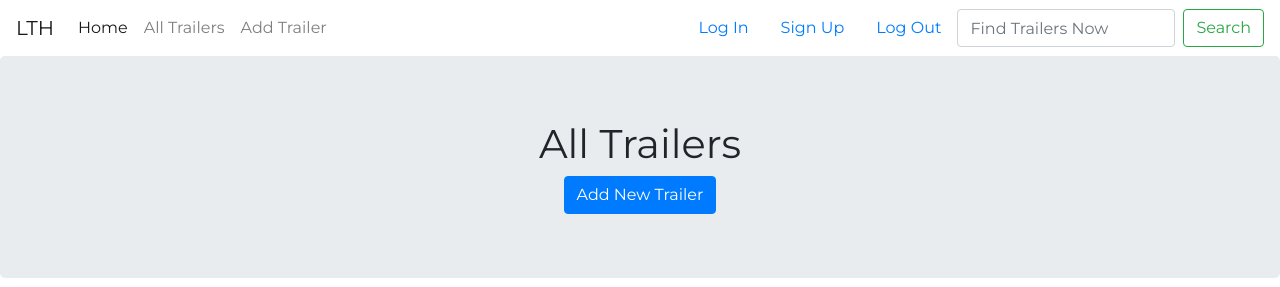
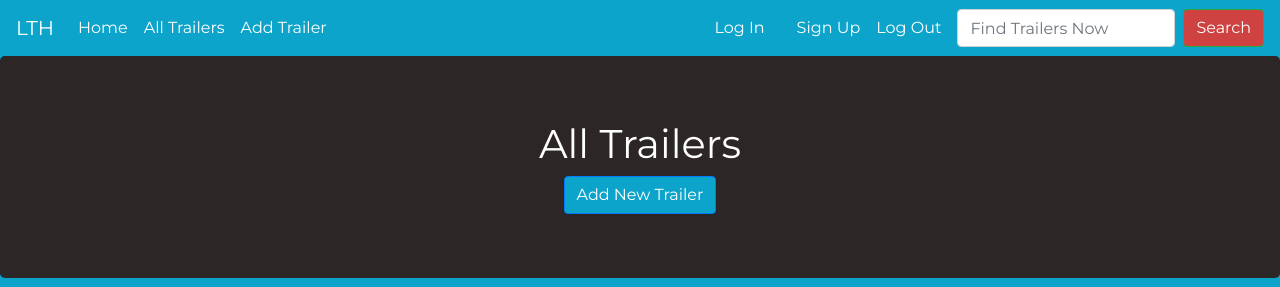
Before and after one commit to SelfTaughtCoder78704/localtrailerhelp, a Node server app: page /trailers in a window 1280 px wide. Shown: the top 287 px of the page. Run offline with Node 20, Linux system fonts and the light colour scheme; data comes from the database, SQL or seed files in the repository; some libraries are stand-ins or nearby versions.

Commit message:
changed some styles

```diff
--- a/public/style.css
+++ b/public/style.css
@@ -5,145 +5,38 @@ body {
     margin: 0;
     padding: 0;
 
-
+    background: rgb(12, 164, 202);
     font-family: 'Montserrat', sans-serif;
 }
 
+.btn-primary {
+    background: rgb(12, 164, 202);
+}
 
-/* .navbar {
-    background: #30B0B8 !important;
+.jumbotron{
+    background: rgb(44, 38, 38);
+    color: white;
+}
+
+.navbar-light .navbar-brand{
+    color: white;
+}
 
 
-}
-.jumbotron{
-    color: #30B0B8;
-    border-radius: 0;
-}
-.col-sm-12, .col-md-4 {
-
-    padding: 1%;
-    color: #30B0B8;
-    border-radius: 5px;
-
+.navbar-light .navbar-nav .nav-link {
+    color: white;
 }
 
-#extraInfo{
-    margin-top: 40px;
-
+.nav-link{
+    color: white;
 }
 
-#extraInfo .fas{
-    color: #30B0B8;
-    font-size: 8em;
-    transition: 0.6s;
+.searchBtn{
+    background: rgb(206, 66, 66);
+    color: white;
+    outline: none;
 }
 
-#extraInfo .fas:hover{
-    color: #B83830;
-
+.first{
+    padding-left: 0;
 }
-
-#addForm {
-    width: 30%;
-    background: #B83830;
-    padding: 10px;
-    border-radius: 5px;
-}
-
-#searchBtn {
-    background: #B83830;
-    color:white;
-}
-#searchBtn:hover{
-    background: white;
-    color: black;
-}
-
-.img-fluid{
-    border-radius: 5px;
-}
-
-.navbar-brand{
-    color: white !important;
-}
-
-.nav-link {
-    color: white !important;
-    font-weight: bold;
-    text-transform: uppercase;
-    text-decoration: none;
-}
-
-.navbar-toggler{
-    background-color: white !important;
-}
-
-.row {
-    padding: 0;
-    margin: 0;
-    background: whitesmoke;
-    border-radius: 5px;
-}
-
-.homeDiv {
-    height: 100vh;
-    padding-left: 0;
-    padding-right: 0;
-
-}
-
-.btn {
-    background: #30B0B8;
-    border-radius: 5px;
-    padding: 10px;
-    text-decoration: none;
-    font-weight: bold;
-    transition: 0.6s;
-    margin: 10px;
-
-}
-
-.btn:hover{
-    background: #B83830;
-    color: white;
-    border: 2px solid white;
-}
-
-#why{
-    display: grid;
-    grid-template-columns: repeat(2,auto);
-    grid-gap: 1em;
-}
-
-.allTrailers img{
-    width:300px;
-    height: 200px;
-}
-
-form .first{
-    padding-left: 0;
-} */
-
-
-
-@media screen and (max-width:768px){
-    #extraInfo .fas{
-        font-size: 4em;
-
-    }
-    #extraInfo h3{
-        font-size: 1em;
-    }
-    #extraInfo{
-        margin-top: 20px;
-    }
-    .allTrailers img{
-        width: 100%;
-
-    }
-    #addForm {
-        width: 100%;
-
-    }
-
-}
--- a/views/add-trailer.ejs
+++ b/views/add-trailer.ejs
@@ -6,9 +6,9 @@
     <input class="form-control" type="text" name="kind" placeholder="Trailer Type">
     <input type="text" class="form-control" name="img" placeholder="Image Url">
     <textarea class="form-control" name="desc" id="desc" cols="30" rows="10"></textarea>
-    <button class="btn btn-primary">Submit</button>
+    <button class="btn btn-primary searchBtn">Submit</button>
 </form>
 
 </div>
-<a href="/trailers" class="btn btn-primary">Back</a>
+<a href="/trailers" class="btn btn-primary searchBtn" >Back</a>
 <% include partials/footer %>
--- a/views/partials/header.ejs
+++ b/views/partials/header.ejs
@@ -20,8 +20,8 @@
 
             <div class="collapse navbar-collapse" id="navbarSupportedContent">
               <ul class="navbar-nav mr-auto">
-                <li class="nav-item active">
-                  <a class="nav-link" href="/">Home <span class="sr-only">(current)</span></a>
+                <li class="nav-item ">
+                  <a class="nav-link" href="/">Home</a>
                 </li>
                 <li class="nav-item">
                   <a class="nav-link" href="/trailers">All Trailers</a>
@@ -36,7 +36,7 @@
                 <a href="" class="nav-link">Sign Up</a>
                 <a href="" class="nav-link first">Log Out</a>
                 <input class="form-control mr-sm-2" type="search"  placeholder="Find Trailers Now" aria-label="Search">
-                <button id="searchBtn" class="btn btn-outline-success my-2 my-sm-0"type="submit">Search</button>
+                <button class="searchBtn btn btn-outline-success my-2 my-sm-0"type="submit">Search</button>
               </form>
             </div>
           </nav>
--- a/views/trailers.ejs
+++ b/views/trailers.ejs
@@ -11,11 +11,9 @@
 
         <% trailers.forEach(trailer => { %>
             <div class="col-sm-12 col-md-4 text-center">
-                <a class="btn" href="trailers/<%= trailer._id %>">Check it out</a>
-                    <img class="img-fluid" src="<%= trailer.img %>" class="card-img-top" alt="...">
-
-                      <p class="caption"><%= trailer.kind %></p>
-
+                <img class="img-fluid" src="<%= trailer.img %>" class="card-img-top" alt="...">
+                <p class="caption"><%= trailer.kind %></p>
+                <a class="btn searchBtn" href="trailers/<%= trailer._id %>">Check it out</a>
             </div>
 
         <% }) %>
```
Also changed, not shown: views/details.ejs (+12 -3 lines), views/home.ejs (+2 -14 lines).
